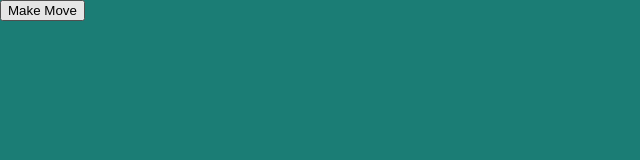
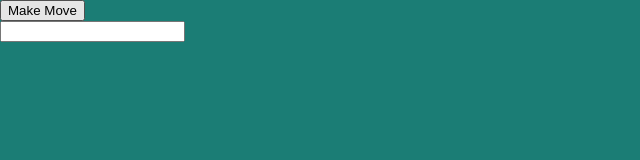
Before and after one commit to JAGeorge54/hanoiTower, a plain HTML site: page index.html in a window 1280 px wide. Shown: the whole page, without its empty margins (0-640 px from the left). Drawn offline with Linux system fonts and the light colour scheme.

Commit message:
added input box for discs

```diff
--- a/index.html
+++ b/index.html
@@ -6,6 +6,9 @@
   <body>
     <button onclick="makeMove()" id="makemove" width="40">Make Move</button>
 
+    <br>
+    <input type="text" id="numDisk" name="disc input">
+
     <div class="game" id="game"></div>
 
     <script src="./hanoi.js"></script>
```
